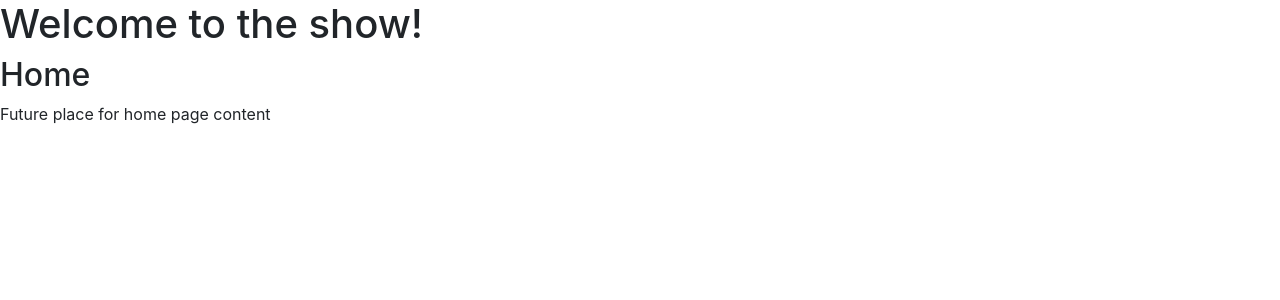
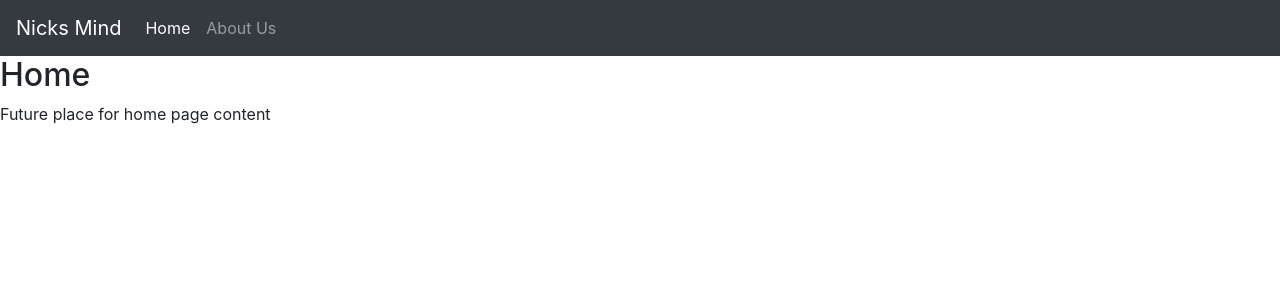
Before and after one commit to BinBashed/BinBashed-CyberWorldConnection, a Django app: page / in a window 1280 px wide. Shown: the top 300 px of the page. Run offline with Django 3.2, Linux system fonts and the light colour scheme; some libraries are stand-ins or nearby versions.

Commit message:
Added navbar and about-me page

```diff
--- a/MySite/urls.py
+++ b/MySite/urls.py
@@ -13,12 +13,13 @@ Including another URLconf
     1. Import the include() function: from django.urls import include, path
     2. Add a URL to urlpatterns:  path('blog/', include('blog.urls'))
 """
+
+
 from django.contrib import admin
-from django.urls import path
-from django.views.generic import TemplateView
+from django.urls import path, include
 
 
 urlpatterns = [
     path('admin/', admin.site.urls),
-    path('', TemplateView.as_view(template_name="home.html")),
+    path("", include('main.urls')),
 ]
--- a/main/templates/about_us.html
+++ b/main/templates/about_us.html
@@ -1,3 +1,4 @@
+{% extends "base.html" %}
 {% block content %}
     <h2>About us</h2>
     <p>Add About us content</p>
--- a/main/templates/base.html
+++ b/main/templates/base.html
@@ -12,9 +12,24 @@
     <title>MySite</title>
   </head>
   <body>
-    <h1>Welcome to the show!</h1>
-    {% block content %}
-    {% endblock %}
+<nav class="navbar navbar-expand-lg navbar-dark bg-dark">
+  <a class="navbar-brand" href="#">Nicks Mind</a>
+  <button class="navbar-toggler" type="button" data-toggle="collapse" data-target="#navbarText" aria-controls="navbarText" aria-expanded="false" aria-label="Toggle navigation">
+    <span class="navbar-toggler-icon"></span>
+  </button>
+  <div class="collapse navbar-collapse" id="navbarText">
+    <ul class="navbar-nav mr-auto">
+      <li class="nav-item {% if request.path == "/" %}active{% endif %}">
+        <a class="nav-link" href="/">Home</a>
+      </li>
+      <li class="nav-item {% if request.path == "/about-us/" %}active{% endif %}">
+        <a class="nav-link" href="about-us">About Us</a>
+      </li>
+    </ul>
+  </div>
+</nav>
+{% block content %}
+{% endblock %}
 
     <!-- Optional JavaScript -->
     <!-- jQuery first, then Popper.js, then Bootstrap JS -->
--- /dev/null
+++ b/main/urls.py
@@ -0,0 +1,7 @@
+from django.urls import path
+from django.views.generic import TemplateView
+
+urlpatterns = [
+    path('about-us', TemplateView.as_view(template_name="about_us.html")),
+    path("", TemplateView.as_view(template_name="home.html")),
+]
```
